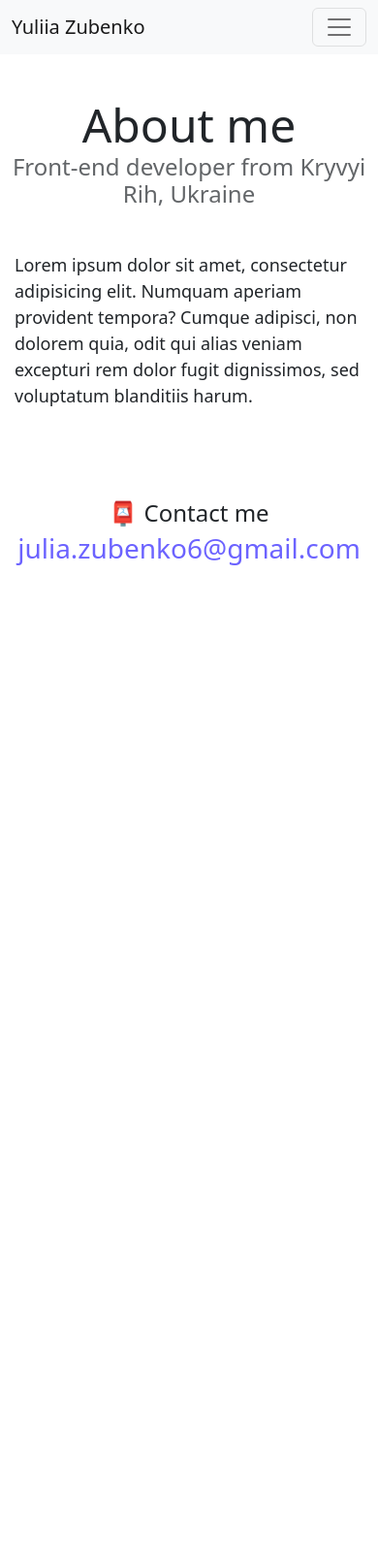
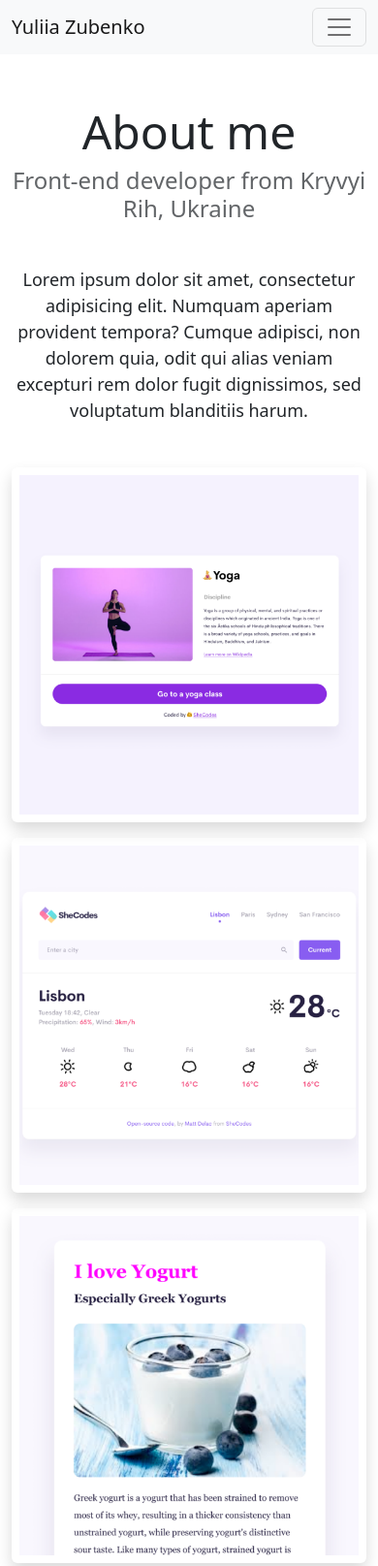
Before and after one commit to yuliiazubenko/about-me-demo, a plain HTML site: page about.html in a window 390 px wide. Shown: the top 1615 px of the page at 97% size. Before the commit the page ends 844 px from the top, so only its background shows below. Drawn offline with nearby package versions, Linux system fonts and the light colour scheme.

Commit message:
Made website more responsive

```diff
--- a/about.html
+++ b/about.html
@@ -66,13 +66,22 @@
     <div class="container">
       <div class="row">
         <div class="col-sm-4">
-          <img src="images/yoga.png" class="img-fluid p-2 shadow rounded" />
+          <img
+            src="images/yoga.png"
+            class="img-fluid p-2 mb-3 shadow rounded"
+          />
         </div>
         <div class="col-sm-4">
-          <img src="images/weather.png" class="img-fluid p-2 shadow rounded" />
+          <img
+            src="images/weather.png"
+            class="img-fluid p-2 mb-3 shadow rounded"
+          />
         </div>
         <div class="col-sm-4">
-          <img src="images/yogurt.png" class="img-fluid p-2 shadow rounded" />
+          <img
+            src="images/yogurt.png"
+            class="img-fluid p-2 mb-3 shadow rounded"
+          />
         </div>
       </div>
     </div>
--- a/style.css
+++ b/style.css
@@ -5,7 +5,7 @@
 }
 
 body {
-  margin-top: 100px;
+  margin: 100px 0;
 }
 
 h1,
@@ -99,16 +99,18 @@ p {
   color: white;
 }
 
-@media (max-width: 600px) {
+.primary-link:hover {
+  color: white;
+}
+
+@media (max-width: 576px) {
   h2 {
     font-size: 24px;
+    text-align: center;
   }
   h1 {
     font-size: 48px;
-  }
-
-  img {
-    display: none;
+    line-height: 1.5;
   }
 
   .primary-link {
@@ -117,11 +119,8 @@ p {
     margin: 10px;
   }
 
-  h2 {
+  p {
+    padding: 5px;
     text-align: center;
   }
-
-  p {
-    padding: 5px;
-  }
 }
```
Also changed, not shown: index.html (+8 -8 lines).
